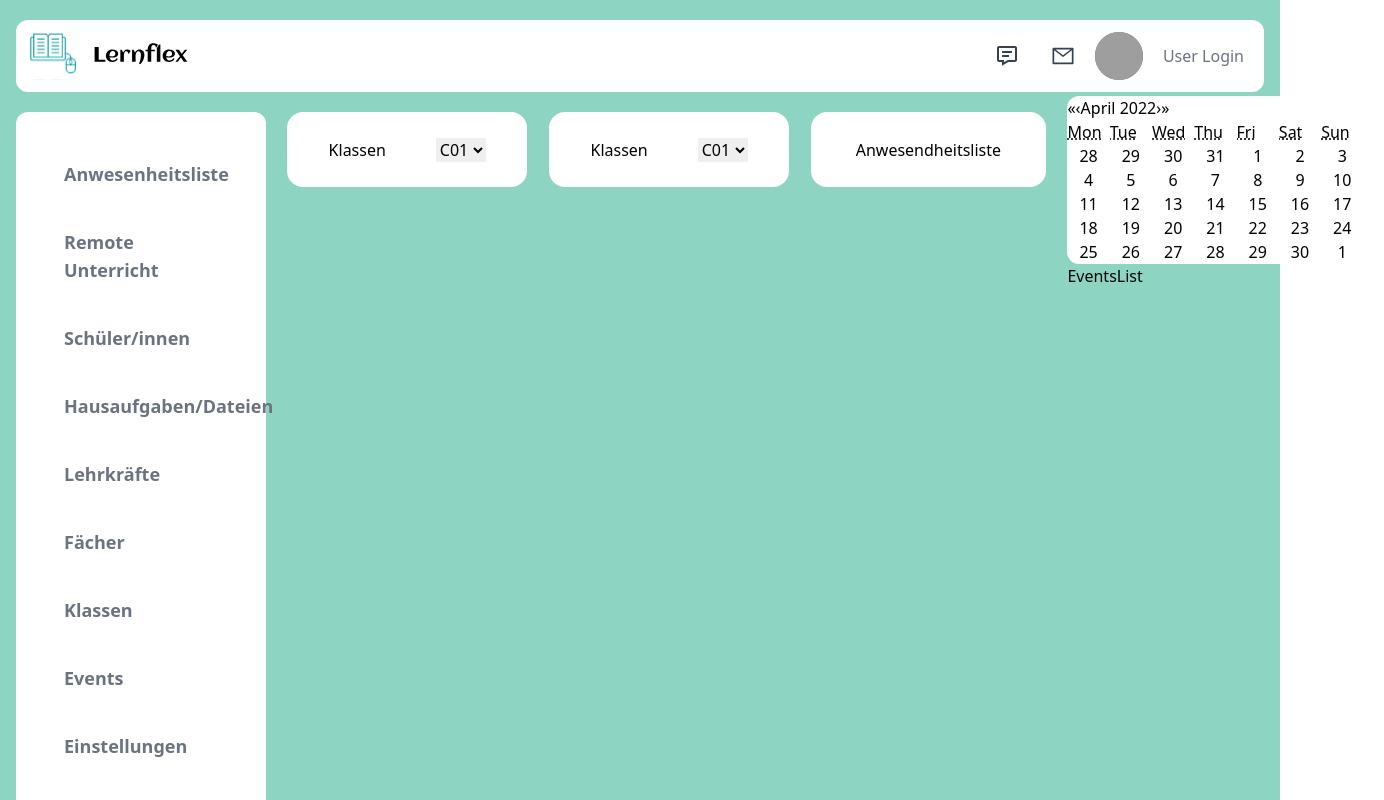
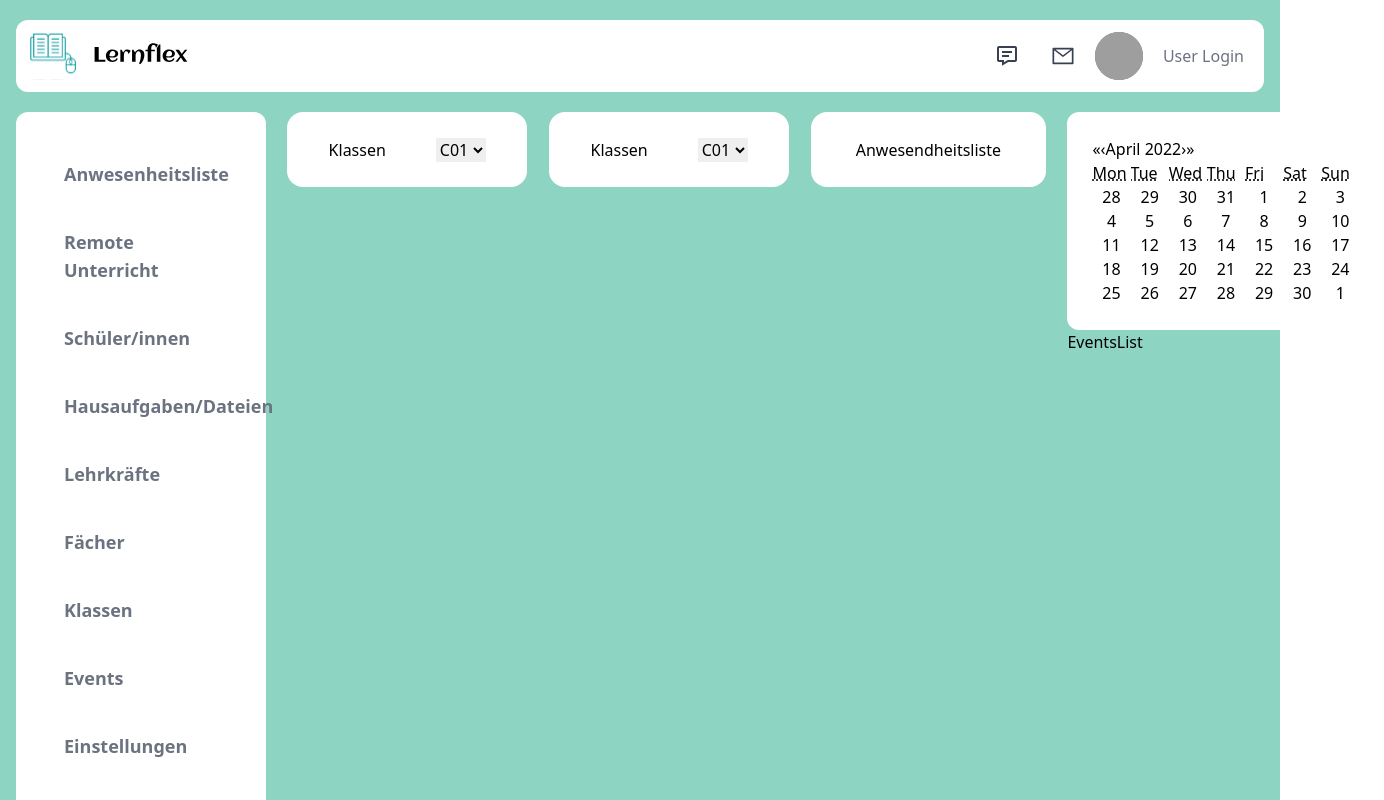
Before and after one commit to GrundSchul-App/lernflex-frontend, a React (Create React App) app: page / in a window 1280 px wide. Shown: the top 800 px of the page, 1384 px wide, since content can reach past the window. Built offline with nearby package versions, Linux system fonts and the light colour scheme; grey boxes are pictures that could not be loaded.

Commit message:
calender css

```diff
--- a/src/App.js
+++ b/src/App.js
@@ -7,7 +7,7 @@ import CalendarComponent from './components/CalendarComponent'
 
 function App() {
   return (
-    <div className="h-screen p-4 bg-[#8DD4C3] max-w-[1420px]">
+    <div className="h-screen p-4 bg-[#8DD4C3] max-w-[1420px] mx-auto">
       <Header />
       <div className="flex justify-start">
         <Sidebar />
--- a/src/components/CalendarComponent.jsx
+++ b/src/components/CalendarComponent.jsx
@@ -7,7 +7,7 @@ import Calendar from 'react-calendar';
     const onChange=date=>{ setDate(date);}
 
     return (
-        <div className="bg-white rounded-xl  w-[296px]">
+        <div className="bg-white rounded-xl  w-[317px] mt-4 py-[25px] px-[25px]">
          <Calendar onChange={onChange} value={date}/>
         </div>
     )
```
